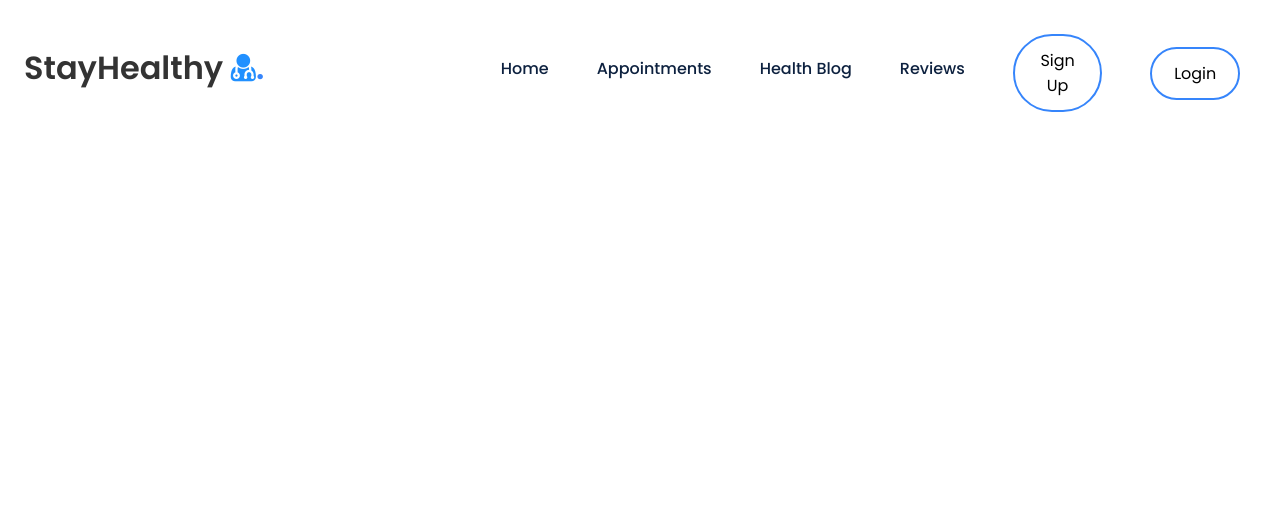
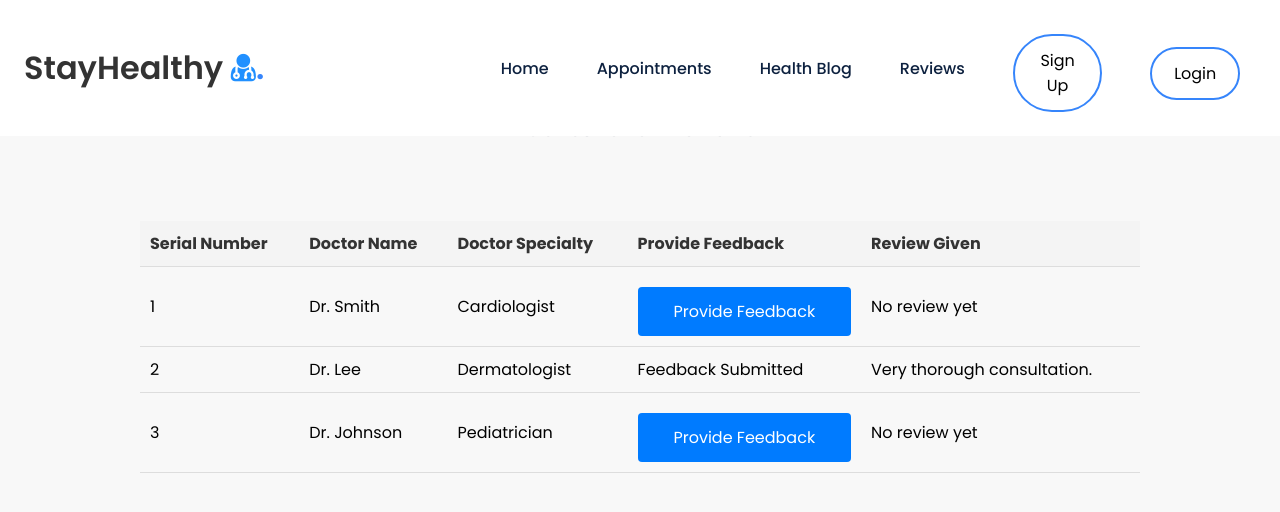
Before and after one commit to MohammadWS/test_med_app, a React (Create React App) app: page /reviews in a window 1280 px wide. Shown: the top 512 px of the page. Built offline with nearby package versions, Linux system fonts and the light colour scheme.

Commit message:
Review Form Structure

```diff
--- a/src/App.js
+++ b/src/App.js
@@ -10,6 +10,7 @@ import Notification from './Components/Notification/Notification.js';
 
 // Correct imports for free FontAwesome icons
 import { fas } from '@fortawesome/free-solid-svg-icons';
+import ReviewForm from './Components/ReviewForm/ReviewForm.js';
 
 // Add the icons to the library
 library.add(fas);
@@ -24,6 +25,7 @@ function App() {
                 <Route path="/login" element={<Login />}/>
                 <Route path="/signup" element={<SignUp />}/>
                 <Route path="/booking-consultation" element={<BookingConsultation />} />
+                <Route path="/reviews" element={<ReviewForm />} />
               </Routes>
           </Notification>
         </BrowserRouter>
--- /dev/null
+++ b/src/Components/GiveReviews/GiveReviews.js
@@ -0,0 +1,106 @@
+import React, { useState } from 'react';
+import './GiveReviews.css'
+
+// Function component for giving reviews
+function GiveReviews() {
+  // State variables using useState hook
+  const [showForm, setShowForm] = useState(false);
+  const [submittedMessage, setSubmittedMessage] = useState('');
+  const [showWarning, setShowWarning] = useState(false);
+  const [formData, setFormData] = useState({
+    name: '',
+    review: '',
+    rating: 0
+  });
+
+  // Function to handle button click event
+  const handleButtonClick = () => {
+    setShowForm(true);
+  };
+
+  // Function to handle form input changes
+  const handleChange = (e) => {
+    // Update the form data based on user input
+    setFormData({ ...formData, [e.target.name]: e.target.value });
+  };
+
+  // Function to handle form submission
+  const handleSubmit = (e) => {
+    e.preventDefault();
+
+    // Check if all required fields are filled before submission
+    if (formData.name && formData.review && formData.rating > 0) {
+      setSubmittedMessage(`Name: ${formData.name}, Review: ${formData.review}, Rating: ${formData.rating}`);
+      setShowWarning(false); // Hide warning if all fields are filled
+      // Reset the form data after successful submission
+      setFormData({
+        name: '',
+        review: '',
+        rating: 0
+      });
+    } else {
+      // If fields are not filled, show a warning message
+      setShowWarning(true);
+    }
+  };
+
+  return (
+    <div className="form-container col-6">
+        <form className="feedback-form" onSubmit={handleSubmit}>
+          <h2 className="form-subtitle"><strong>Give Your Review</strong></h2>
+          {/* Display warning message if not all fields are filled */}
+          {showWarning && <p className="warning">Please fill out all fields.</p>}
+
+          <div className="form-group">
+            <label htmlFor="name" className="form-label">Name:</label>
+            <input
+              type="text"
+              id="name"
+              name="name"
+              value={formData.name}
+              onChange={handleChange}
+              className="form-input"
+            />
+          </div>
+
+          <div className="form-group">
+            <label htmlFor="review" className="form-label">Review:</label>
+            <textarea
+              id="review"
+              name="review"
+              value={formData.review}
+              onChange={handleChange}
+              className="form-textarea"
+            />
+          </div>
+
+          <div className="form-group">
+            <label htmlFor="rating" className="form-label">Rating:</label>
+            <input
+              id="rating"
+              type="number"
+              max={5}
+              min={1}
+              name="rating"
+              value={formData.rating}
+              onChange={handleChange}
+              className="form-input"
+            />
+          </div>
+
+          {/* Submit button for form submission */}
+          <button type="submit" className="submit-btn">Submit</button>
+        </form>
+
+      {/* Display the submitted message if available */}
+      {submittedMessage && (
+        <div className="submitted-message">
+          <h3 className="submitted-title">Submitted Message:</h3>
+          <p className="submitted-content">{submittedMessage}</p>
+        </div>
+      )}
+    </div>
+  );
+}
+
+export default GiveReviews;
--- /dev/null
+++ b/src/Components/ReviewForm/ReviewForm.css
@@ -0,0 +1,40 @@
+.hero-section {
+    padding: 20px;
+    background-color: #f8f8f8;
+    margin-top: 80px;
+  }
+
+  .flex-hero {
+    max-width: 1000px;
+    margin: 0 auto;
+  }
+
+  table {
+    width: 100%;
+    border-collapse: collapse;
+    margin-top: 20px;
+  }
+
+  th, td {
+    padding: 10px;
+    text-align: left;
+    border-bottom: 1px solid #ddd;
+  }
+
+  th {
+    background-color: #f4f4f4;
+    color: #333;
+  }
+
+  tr:hover {
+    background-color: #f1f1f1;
+  }
+
+  .view-details-link {
+    color: #0066cc;
+    text-decoration: none;
+  }
+
+  .view-details-link:hover {
+    text-decoration: underline;
+  }
--- /dev/null
+++ b/src/Components/ReviewForm/ReviewForm.js
@@ -0,0 +1,70 @@
+import React, { useState } from "react";
+import { Link } from "react-router-dom";
+import "./ReviewForm.css";
+import GiveReviews from "../GiveReviews/GiveReviews";
+
+const ReviewForm = () => {
+  // Sample data for consultations (doctor details, feedback provided)
+  const consultations = [
+    { id: 1, doctor: "Dr. Smith", specialty: "Cardiologist", feedbackGiven: false },
+    { id: 2, doctor: "Dr. Lee", specialty: "Dermatologist", feedbackGiven: true, review: "Very thorough consultation." },
+    { id: 3, doctor: "Dr. Johnson", specialty: "Pediatrician", feedbackGiven: false },
+  ];
+
+  // State to manage feedback form visibility
+  const [showFeedbackForm, setShowFeedbackForm] = useState(false);
+
+  const handleFeedbackClick = (id) => {
+    // Navigate to the feedback form page for the selected consultation
+    setShowFeedbackForm(true);
+  };
+
+  return (
+    <section className="hero-section">
+      <div>
+        <h4>Consultation Reviews</h4>
+        <div data-aos="fade-up" className="flex-hero">
+          {/* Table Structure */}
+          <table>
+            <thead>
+              <tr>
+                <th>Serial Number</th>
+                <th>Doctor Name</th>
+                <th>Doctor Specialty</th>
+                <th>Provide Feedback</th>
+                <th>Review Given</th>
+              </tr>
+            </thead>
+            <tbody>
+              {consultations.map((consultation) => (
+                <tr key={consultation.id}>
+                  <td>{consultation.id}</td>
+                  <td>{consultation.doctor}</td>
+                  <td>{consultation.specialty}</td>
+                  <td>
+                    {/* If feedback is not given, show "Click here" to open feedback form */}
+                    {!consultation.feedbackGiven ? (
+                      <button onClick={() => handleFeedbackClick(consultation.id)}>
+                        Provide Feedback
+                      </button>
+                    ) : (
+                      <span>Feedback Submitted</span>
+                    )}
+                  </td>
+                  <td>{consultation.feedbackGiven ? consultation.review : "No review yet"}</td>
+                </tr>
+              ))}
+            </tbody>
+          </table>
+        </div>
+
+        {/* Feedback Form Visibility */}
+        {showFeedbackForm && (
+          <GiveReviews />
+        )}
+      </div>
+    </section>
+  );
+};
+
+export default ReviewForm;
```
Also changed, not shown: src/Components/GiveReviews/GiveReviews.css (added).
